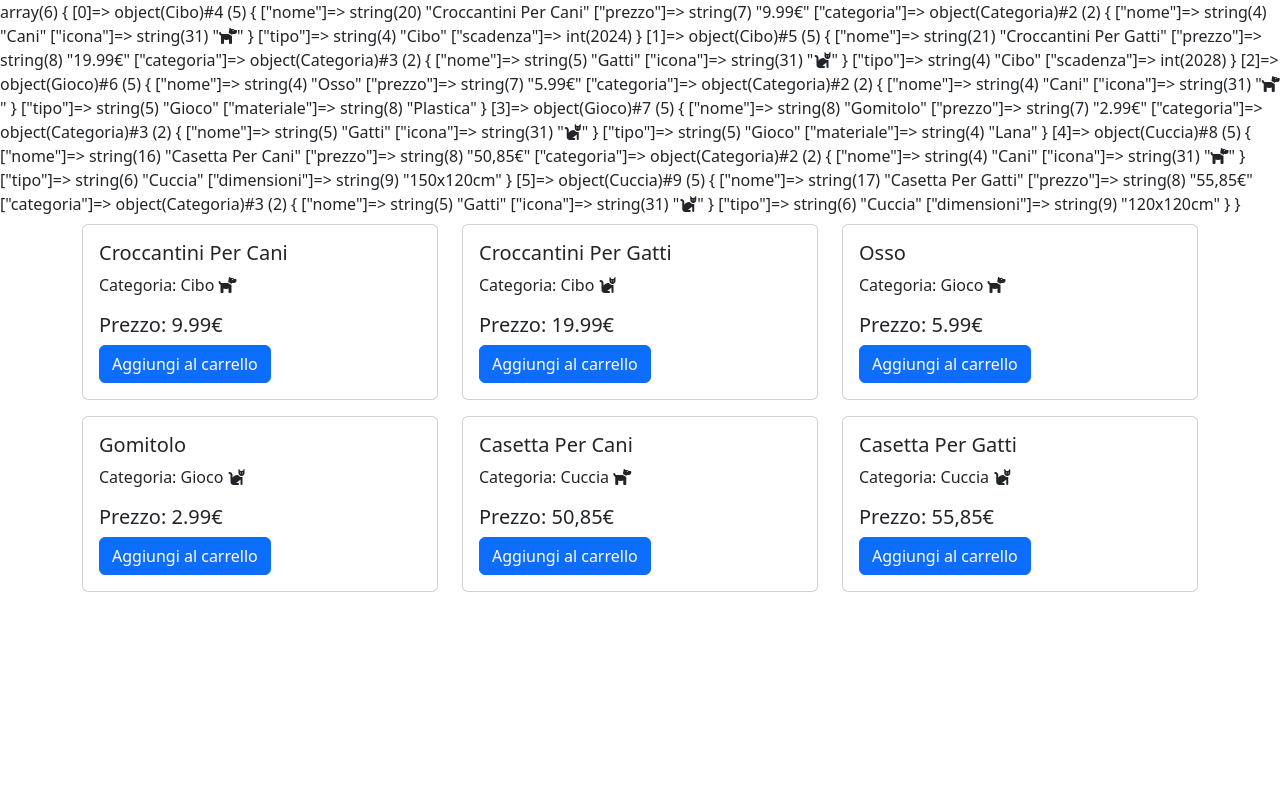
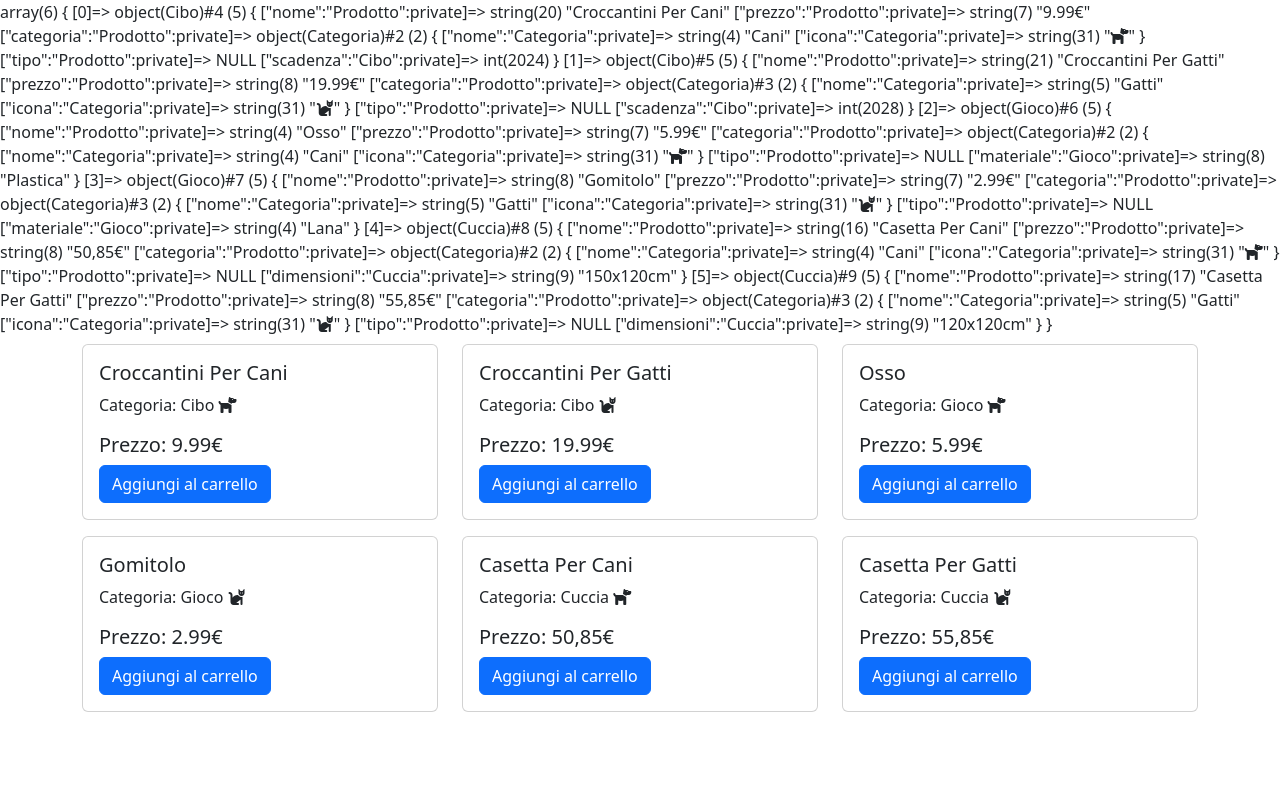
Before and after one commit to enricoforesta/php-oop-2, a PHP site: page / in a window 1280 px wide. Run offline with PHP 8.4, Linux system fonts and the light colour scheme.

Commit message:
feat: refactor struttura

```diff
--- a/categorie/categoria.php
+++ /dev/null
@@ -1,16 +0,0 @@
-<?php
-class Categoria
-{
-    public $nome;
-    public $icona;
-
-    function __construct($_nome, $_icona)
-    {
-        $this->nome = $_nome;
-        $this->icona = $_icona;
-    }
-};
-
-// categorie
-$categoriaCani = new Categoria("Cani", '<i class="fa-solid fa-dog"></i>');
-$categoriaGatti = new Categoria("Gatti", '<i class="fa-solid fa-cat"></i>');
--- a/index.php
+++ b/index.php
@@ -1,6 +1,6 @@
 <?php
-require_once __DIR__ . '/categorie/categoria.php';
-require_once __DIR__ . '/prodotti/prodotto.php';
+require_once __DIR__ . '/models/categoria.php';
+require_once __DIR__ . '/models/prodotto.php';
 
 var_dump($tuttiProdotti)
 
@@ -25,9 +25,9 @@ var_dump($tuttiProdotti)
                     <div class="card">
                         <!-- <img src="..." class="card-img-top" alt="..."> -->
                         <div class="card-body">
-                            <h5 class="card-title"><?php echo $prodotto->nome ?></h5>
-                            <p class="card-text">Categoria: <?php echo $prodotto->tipo . ' ' . $prodotto->categoria->icona ?></p>
-                            <h5 class="card-text ">Prezzo: <?php echo $prodotto->prezzo ?> </h5>
+                            <h5 class="card-title"><?php echo $prodotto->get_Nome() ?></h5>
+                            <p class="card-text">Categoria: <?php echo $prodotto->get_Tipo() . ' ' . $prodotto->get_Categoria()->getIcona() ?></p>
+                            <h5 class="card-text ">Prezzo: <?php echo $prodotto->get_Prezzo() ?> </h5>
                             <a href="#" class="btn btn-primary">Aggiungi al carrello</a>
                         </div>
                     </div>
--- /dev/null
+++ b/models/categoria.php
@@ -0,0 +1,38 @@
+<?php
+class Categoria
+{
+    private $nome;
+    private $icona;
+
+    function __construct($_nome, $_icona)
+    {
+        $this->setNome($_nome);
+        $this->setIcona($_icona);
+    }
+
+    //Nome
+    public function setNome($_nome)
+    {
+        $this->nome = $_nome;
+    }
+
+    public function getNome()
+    {
+        return $this->nome;
+    }
+
+    //icona
+    public function setIcona($_icona)
+    {
+        $this->icona = $_icona;
+    }
+
+    public function getIcona()
+    {
+        return $this->icona;
+    }
+};
+
+// categorie
+$categoriaCani = new Categoria("Cani", '<i class="fa-solid fa-dog"></i>');
+$categoriaGatti = new Categoria("Gatti", '<i class="fa-solid fa-cat"></i>');
--- /dev/null
+++ b/models/cibo.php
@@ -0,0 +1,21 @@
+<?php
+require_once __DIR__ . '/categoria.php';
+class Cibo extends Prodotto
+{
+    private $scadenza;
+    function __construct($_nome, $_prezzo, Categoria $_categoria, $_scadenza)
+    {
+        parent::__construct($_nome, $_prezzo, $_categoria);
+        $this->setScadenza($_scadenza);
+    }
+
+    public function setScadenza($_scadenza)
+    {
+        $this->scadenza = $_scadenza;
+    }
+
+    public function getScadenza()
+    {
+        return $this->scadenza;
+    }
+}
--- /dev/null
+++ b/models/cuccia.php
@@ -0,0 +1,23 @@
+<?php
+require_once __DIR__ . '/categoria.php';
+
+class Cuccia extends Prodotto
+{
+    private $dimensioni;
+    function __construct($_nome, $_prezzo, Categoria $_categoria, $_dimensioni)
+    {
+        parent::__construct($_nome, $_prezzo, $_categoria);
+        $this->setDimensioni($_dimensioni);
+    }
+
+
+    public function setDimensioni($_dimensioni)
+    {
+        $this->dimensioni = $_dimensioni;
+    }
+
+    public function getDimensioni()
+    {
+        return $this->dimensioni;
+    }
+}
--- a/prodotti/dbProdotti.php
+++ b/models/dbProdotti.php
@@ -1,4 +1,7 @@
 <?php
+require_once __DIR__ . '/cibo.php';
+require_once __DIR__ . '/gioco.php';
+require_once __DIR__ . '/cuccia.php';
 // prodotti cibi
 $croccantiniCani = new Cibo("Croccantini Per Cani", "9.99€", $categoriaCani, 2024);
 $croccantiniGatti = new Cibo("Croccantini Per Gatti", "19.99€", $categoriaGatti, 2028);
@@ -11,6 +14,7 @@ $giocoGatti = new Gioco("Gomitolo", "2.99€", $categoriaGatti, "Lana");
 $cucciaCane = new Cuccia("Casetta Per Cani", "50,85€", $categoriaCani, "150x120cm");
 $cucciaGatto = new Cuccia("Casetta Per Gatti", "55,85€", $categoriaGatti, "120x120cm");
 
+//Array di prodotti
 $tuttiProdotti = [
     $croccantiniCani,
     $croccantiniGatti,
--- /dev/null
+++ b/models/gioco.php
@@ -0,0 +1,22 @@
+<?php
+require_once __DIR__ . '/categoria.php';
+
+class Gioco extends Prodotto
+{
+    private $materiale;
+    function __construct($_nome, $_prezzo, Categoria $_categoria, $_materiale)
+    {
+        parent::__construct($_nome, $_prezzo, $_categoria);
+        $this->setMateriale($_materiale);
+    }
+
+    public function setMateriale($_materiale)
+    {
+        $this->materiale = $_materiale;
+    }
+
+    public function getMateriale()
+    {
+        return $this->materiale;
+    }
+}
--- /dev/null
+++ b/models/prodotto.php
@@ -0,0 +1,58 @@
+<?php
+require_once __DIR__ . '/dbProdotti.php';
+require_once __DIR__ . '/categoria.php';
+
+class Prodotto
+{
+    private $nome;
+    private $prezzo;
+    private $categoria;
+    private $tipo;
+
+    function __construct($_nome, $_prezzo, Categoria $_categoria)
+    {
+        $this->set_Nome($_nome);
+        $this->set_Prezzo($_prezzo);
+        $this->set_Categoria($_categoria);
+    }
+    //Nome
+    public function set_Nome($_nome)
+    {
+        $this->nome = $_nome;
+    }
+
+    public function get_Nome()
+    {
+        return $this->nome;
+    }
+    //Prezzo
+    public function set_Prezzo($_prezzo)
+    {
+        $this->prezzo = $_prezzo;
+    }
+
+    public function get_Prezzo()
+    {
+        return $this->prezzo;
+    }
+    // categoria
+    public function set_Categoria($_categoria)
+    {
+        $this->categoria = $_categoria;
+    }
+
+    public function get_Categoria()
+    {
+        return $this->categoria;
+    }
+    //Tipo
+    public function set_Tipo($_tipo)
+    {
+        $this->tipo = get_class($_tipo);
+    }
+
+    public function get_Tipo()
+    {
+        return get_class($this);
+    }
+}
--- a/prodotti/prodotto.php
+++ /dev/null
@@ -1,46 +0,0 @@
-<?php
-class Prodotto
-{
-    public $nome;
-    public $prezzo;
-    public $categoria;
-    public $tipo;
-
-    function __construct($_nome, $_prezzo, Categoria $_categoria)
-    {
-        $this->nome = $_nome;
-        $this->prezzo = $_prezzo;
-        $this->categoria = $_categoria;
-        $this->tipo = get_class($this);
-    }
-}
-class Cibo extends Prodotto
-{
-    public $scadenza;
-    function __construct($_nome, $_prezzo, $_categoria, $_scadenza)
-    {
-        parent::__construct($_nome, $_prezzo, $_categoria);
-        $this->scadenza = $_scadenza;
-    }
-}
-
-class Gioco extends Prodotto
-{
-    public $materiale;
-    function __construct($_nome, $_prezzo, $_categoria, $_materiale)
-    {
-        parent::__construct($_nome, $_prezzo, $_categoria);
-        $this->materiale = $_materiale;
-    }
-}
-
-class Cuccia extends Prodotto
-{
-    public $dimensioni;
-    function __construct($_nome, $_prezzo, $_categoria, $_dimensioni)
-    {
-        parent::__construct($_nome, $_prezzo, $_categoria);
-        $this->dimensioni = $_dimensioni;
-    }
-}
-require_once __DIR__ . '/dbProdotti.php';
```
